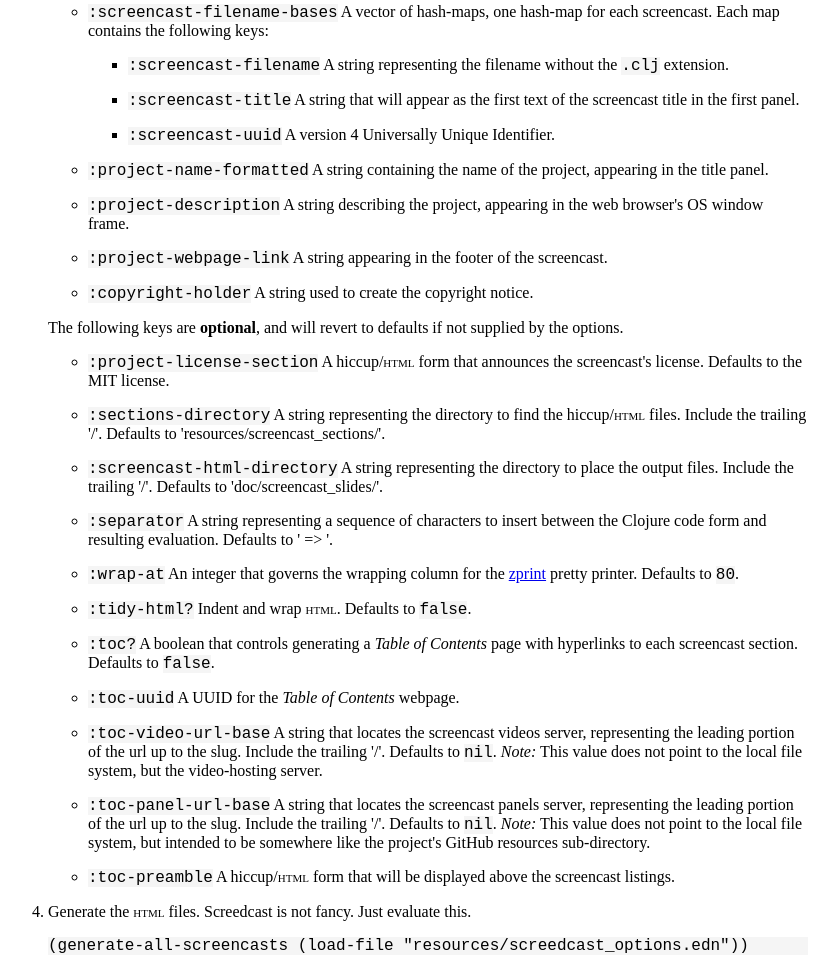
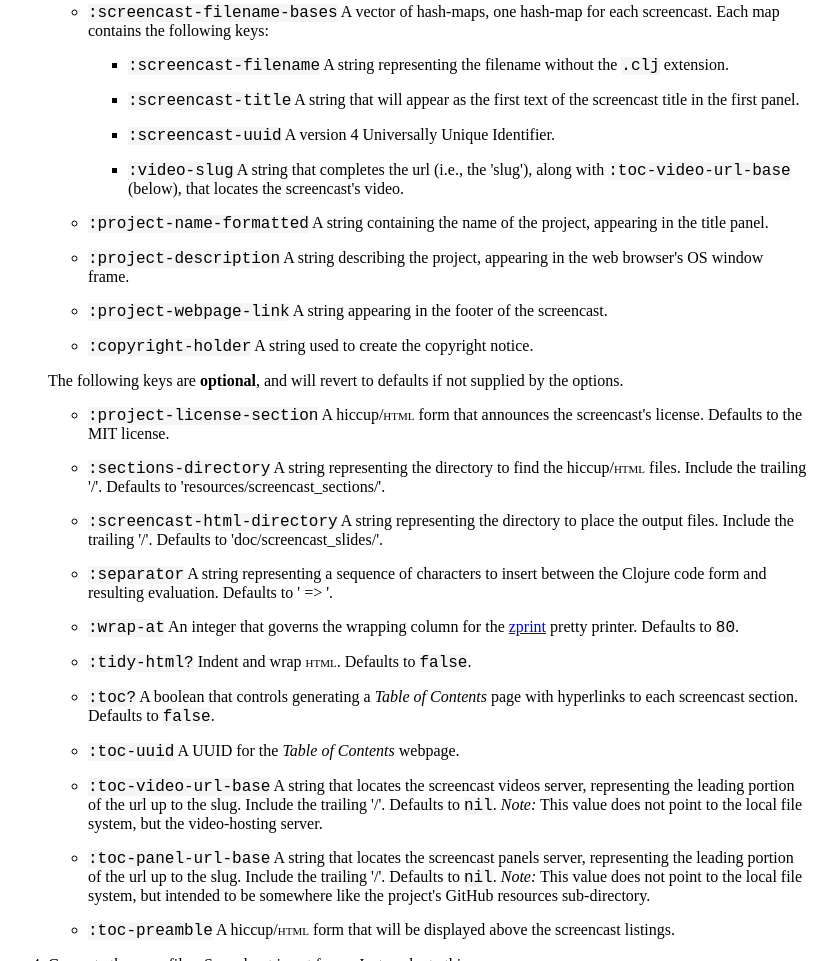
Before and after one commit to blosavio/screedcast, a plain HTML site: page doc/readme.html in a window 1280 px wide. Shown: the part 2306-3267 px from the top of the page, without its empty margins (232-1069 px from the left). Drawn offline with Linux system fonts and the light colour scheme.

Commit message:
added ReadMe 'Usage' entry regarding `:video-slug`

```diff
--- a/doc/readme.html
+++ b/doc/readme.html
@@ -2,7 +2,7 @@
 <html lang="en">
   <head>
     <meta name="generator" content="HTML Tidy for HTML5 for Linux version 5.6.0">
-    <meta charset="utf-8" compile-date="2024-12-11 09:15:50" content="width=device-width, initial-scale=1" name="viewport">
+    <meta charset="utf-8" compile-date="2024-12-11 09:27:09" content="width=device-width, initial-scale=1" name="viewport">
     <link href="project.css" rel="stylesheet" type="text/css">
     <title>
       Screedcast — A highly un-configurable library for generating coding screencasts
@@ -169,6 +169,12 @@
                 <li>
                   <p>
                     <code>:screencast-uuid</code> A version 4 Universally Unique Identifier.
+                  </p>
+                </li>
+                <li>
+                  <p>
+                    <code>:video-slug</code> A string that completes the url (i.e., the 'slug'), along with <code>:toc-video-url-base</code> (below), that
+                    locates the screencast's video.
                   </p>
                 </li>
               </ul>
```
Also changed, not shown: 2 other files.
